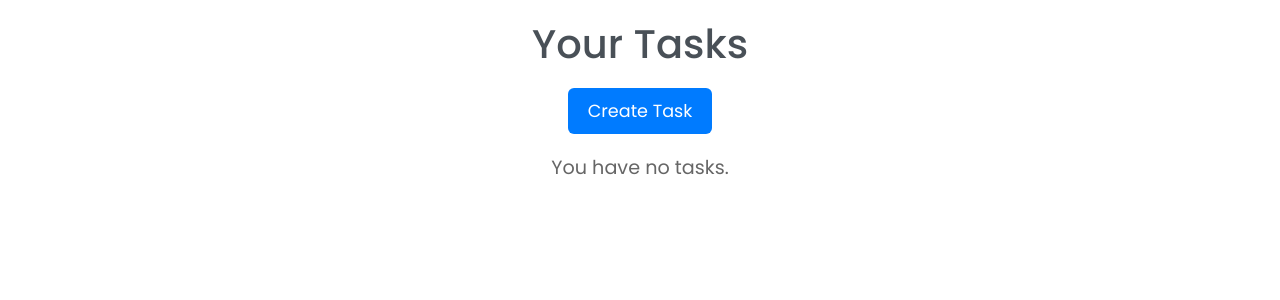
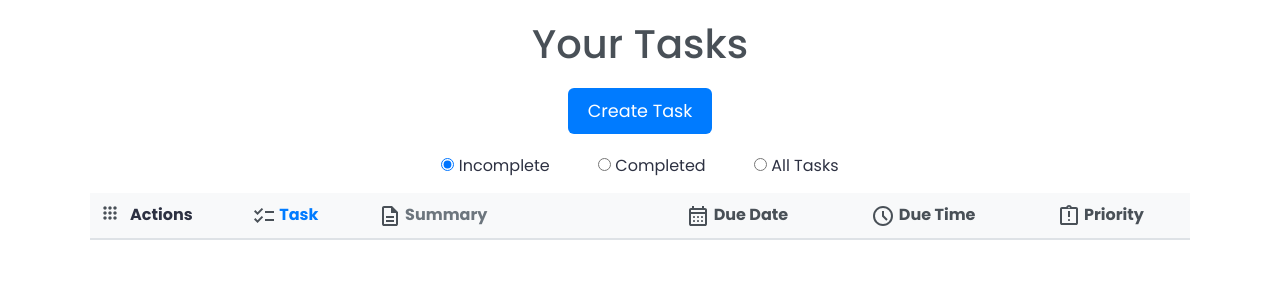
Before and after one commit to kenneth0810/CMPE133-TaskMate, a Flask app: page /tasks in a window 1280 px wide. Shown: the part 56-356 px from the top of the page. Run offline with Flask 3, Linux system fonts and the light colour scheme; a user stored in the database is signed in; tables that the repository leaves empty hold one stand-in row (values such as "Sample post"); some libraries are stand-ins or nearby versions.

Commit message:
added filtering for incomplete, complete, and all tasks

```diff
--- a/app/routes.py
+++ b/app/routes.py
@@ -91,14 +91,15 @@
             db.session.add(task)
             db.session.commit()
             flash('Successfully created new task.')
-            tasks = Task.query.filter(Task.user_id==current_user.id).filter(Task.is_completed==False).all()
+            tasks = Task.query.filter(Task.user_id==current_user.id).all()
             return redirect(url_for('tasks'))
         else:
             findTask = Task.query.filter_by(id=edit_task_id).first()
             form.populate_obj(findTask)
             db.session.commit()
-    tasks = Task.query.filter(Task.user_id==current_user.id).filter(Task.is_completed==False).all()
+    tasks = Task.query.filter(Task.user_id==current_user.id).all()
     return render_template('tasks.html', form=form, tasks=tasks)
+
 
 @myapp.route('/delete_task/<task_id>', methods=['DELETE'])
 def delete_task(task_id):
--- a/app/static/tasks.css
+++ b/app/static/tasks.css
@@ -30,6 +30,10 @@
 .no-tasks {
     font-size: 1.2em;
     color: #666;
+}
+
+.task-filter label {
+    padding: 0 2%;
 }
 
 /* Task Header Styling */
--- a/app/templates/tasks.html
+++ b/app/templates/tasks.html
@@ -12,45 +12,108 @@
     {% if not tasks %}
     <p class="no-tasks">You have no tasks.</p>
     {% else %}
+    <div class="task-filter">
+        <form method="get" action="{{ url_for('tasks') }}">
+            <label>
+                <input type="radio" name="filter" value="incomplete" checked
+                       {% if filter_by == 'incomplete' %}checked{% endif %}
+                       onchange="filterTasks()">
+                Incomplete
+            </label>
+            <label>
+                <input type="radio" name="filter" value="completed"
+                       {% if filter_by == 'completed' %}checked{% endif %}
+                       onchange="filterTasks()">
+                Completed
+            </label>
+            <label>
+                <input type="radio" name="filter" value="all"
+                       {% if filter_by == 'all' %}checked{% endif %}
+                       onchange="filterTasks()">
+                All Tasks
+            </label>
+        </form>
+    </div>
     <div class="all-tasks">
         <div class="header">
             <span class="actions-header actions">
-                <svg xmlns="http://www.w3.org/2000/svg" height="24px" viewBox="0 -960 960 960" width="24px" fill="#e8eaed"><path d="M240-160q-33 0-56.5-23.5T160-240q0-33 23.5-56.5T240-320q33 0 56.5 23.5T320-240q0 33-23.5 56.5T240-160Zm240 0q-33 0-56.5-23.5T400-240q0-33 23.5-56.5T480-320q33 0 56.5 23.5T560-240q0 33-23.5 56.5T480-160Zm240 0q-33 0-56.5-23.5T640-240q0-33 23.5-56.5T720-320q33 0 56.5 23.5T800-240q0 33-23.5 56.5T720-160ZM240-400q-33 0-56.5-23.5T160-480q0-33 23.5-56.5T240-560q33 0 56.5 23.5T320-480q0 33-23.5 56.5T240-400Zm240 0q-33 0-56.5-23.5T400-480q0-33 23.5-56.5T480-560q33 0 56.5 23.5T560-480q0 33-23.5 56.5T480-400Zm240 0q-33 0-56.5-23.5T640-480q0-33 23.5-56.5T720-560q33 0 56.5 23.5T800-480q0 33-23.5 56.5T720-400ZM240-640q-33 0-56.5-23.5T160-720q0-33 23.5-56.5T240-800q33 0 56.5 23.5T320-720q0 33-23.5 56.5T240-640Zm240 0q-33 0-56.5-23.5T400-720q0-33 23.5-56.5T480-800q33 0 56.5 23.5T560-720q0 33-23.5 56.5T480-640Zm240 0q-33 0-56.5-23.5T640-720q0-33 23.5-56.5T720-800q33 0 56.5 23.5T800-720q0 33-23.5 56.5T720-640Z"/></svg>
+                <svg xmlns="http://www.w3.org/2000/svg" height="24px" viewBox="0 -960 960 960" width="24px"
+                    fill="#e8eaed">
+                    <path
+                        d="M240-160q-33 0-56.5-23.5T160-240q0-33 23.5-56.5T240-320q33 0 56.5 23.5T320-240q0 33-23.5 56.5T240-160Zm240 0q-33 0-56.5-23.5T400-240q0-33 23.5-56.5T480-320q33 0 56.5 23.5T560-240q0 33-23.5 56.5T480-160Zm240 0q-33 0-56.5-23.5T640-240q0-33 23.5-56.5T720-320q33 0 56.5 23.5T800-240q0 33-23.5 56.5T720-160ZM240-400q-33 0-56.5-23.5T160-480q0-33 23.5-56.5T240-560q33 0 56.5 23.5T320-480q0 33-23.5 56.5T240-400Zm240 0q-33 0-56.5-23.5T400-480q0-33 23.5-56.5T480-560q33 0 56.5 23.5T560-480q0 33-23.5 56.5T480-400Zm240 0q-33 0-56.5-23.5T640-480q0-33 23.5-56.5T720-560q33 0 56.5 23.5T800-480q0 33-23.5 56.5T720-400ZM240-640q-33 0-56.5-23.5T160-720q0-33 23.5-56.5T240-800q33 0 56.5 23.5T320-720q0 33-23.5 56.5T240-640Zm240 0q-33 0-56.5-23.5T400-720q0-33 23.5-56.5T480-800q33 0 56.5 23.5T560-720q0 33-23.5 56.5T480-640Zm240 0q-33 0-56.5-23.5T640-720q0-33 23.5-56.5T720-800q33 0 56.5 23.5T800-720q0 33-23.5 56.5T720-640Z" />
+                </svg>
                 Actions
             </span>
             <span class="title">
-                <svg xmlns="http://www.w3.org/2000/svg" height="24px" viewBox="0 -960 960 960" width="24px" fill="#e8eaed"><path d="M222-200 80-342l56-56 85 85 170-170 56 57-225 226Zm0-320L80-662l56-56 85 85 170-170 56 57-225 226Zm298 240v-80h360v80H520Zm0-320v-80h360v80H520Z"/></svg>
+                <svg xmlns="http://www.w3.org/2000/svg" height="24px" viewBox="0 -960 960 960" width="24px"
+                    fill="#e8eaed">
+                    <path
+                        d="M222-200 80-342l56-56 85 85 170-170 56 57-225 226Zm0-320L80-662l56-56 85 85 170-170 56 57-225 226Zm298 240v-80h360v80H520Zm0-320v-80h360v80H520Z" />
+                </svg>
                 Task
             </span>
             <span class="description">
-                <svg xmlns="http://www.w3.org/2000/svg" height="24px" viewBox="0 -960 960 960" width="24px" fill="#e8eaed"><path d="M320-240h320v-80H320v80Zm0-160h320v-80H320v80ZM240-80q-33 0-56.5-23.5T160-160v-640q0-33 23.5-56.5T240-880h320l240 240v480q0 33-23.5 56.5T720-80H240Zm280-520v-200H240v640h480v-440H520ZM240-800v200-200 640-640Z"/></svg>
+                <svg xmlns="http://www.w3.org/2000/svg" height="24px" viewBox="0 -960 960 960" width="24px"
+                    fill="#e8eaed">
+                    <path
+                        d="M320-240h320v-80H320v80Zm0-160h320v-80H320v80ZM240-80q-33 0-56.5-23.5T160-160v-640q0-33 23.5-56.5T240-880h320l240 240v480q0 33-23.5 56.5T720-80H240Zm280-520v-200H240v640h480v-440H520ZM240-800v200-200 640-640Z" />
+                </svg>
                 Summary
             </span>
             <span class="due-date">
-                <svg xmlns="http://www.w3.org/2000/svg" height="24px" viewBox="0 -960 960 960" width="24px" fill="#e8eaed"><path d="M200-80q-33 0-56.5-23.5T120-160v-560q0-33 23.5-56.5T200-800h40v-80h80v80h320v-80h80v80h40q33 0 56.5 23.5T840-720v560q0 33-23.5 56.5T760-80H200Zm0-80h560v-400H200v400Zm0-480h560v-80H200v80Zm0 0v-80 80Zm280 240q-17 0-28.5-11.5T440-440q0-17 11.5-28.5T480-480q17 0 28.5 11.5T520-440q0 17-11.5 28.5T480-400Zm-160 0q-17 0-28.5-11.5T280-440q0-17 11.5-28.5T320-480q17 0 28.5 11.5T360-440q0 17-11.5 28.5T320-400Zm320 0q-17 0-28.5-11.5T600-440q0-17 11.5-28.5T640-480q17 0 28.5 11.5T680-440q0 17-11.5 28.5T640-400ZM480-240q-17 0-28.5-11.5T440-280q0-17 11.5-28.5T480-320q17 0 28.5 11.5T520-280q0 17-11.5 28.5T480-240Zm-160 0q-17 0-28.5-11.5T280-280q0-17 11.5-28.5T320-320q17 0 28.5 11.5T360-280q0 17-11.5 28.5T320-240Zm320 0q-17 0-28.5-11.5T600-280q0-17 11.5-28.5T640-320q17 0 28.5 11.5T680-280q0 17-11.5 28.5T640-240Z"/></svg>
+                <svg xmlns="http://www.w3.org/2000/svg" height="24px" viewBox="0 -960 960 960" width="24px"
+                    fill="#e8eaed">
+                    <path
+                        d="M200-80q-33 0-56.5-23.5T120-160v-560q0-33 23.5-56.5T200-800h40v-80h80v80h320v-80h80v80h40q33 0 56.5 23.5T840-720v560q0 33-23.5 56.5T760-80H200Zm0-80h560v-400H200v400Zm0-480h560v-80H200v80Zm0 0v-80 80Zm280 240q-17 0-28.5-11.5T440-440q0-17 11.5-28.5T480-480q17 0 28.5 11.5T520-440q0 17-11.5 28.5T480-400Zm-160 0q-17 0-28.5-11.5T280-440q0-17 11.5-28.5T320-480q17 0 28.5 11.5T360-440q0 17-11.5 28.5T320-400Zm320 0q-17 0-28.5-11.5T600-440q0-17 11.5-28.5T640-480q17 0 28.5 11.5T680-440q0 17-11.5 28.5T640-400ZM480-240q-17 0-28.5-11.5T440-280q0-17 11.5-28.5T480-320q17 0 28.5 11.5T520-280q0 17-11.5 28.5T480-240Zm-160 0q-17 0-28.5-11.5T280-280q0-17 11.5-28.5T320-320q17 0 28.5 11.5T360-280q0 17-11.5 28.5T320-240Zm320 0q-17 0-28.5-11.5T600-280q0-17 11.5-28.5T640-320q17 0 28.5 11.5T680-280q0 17-11.5 28.5T640-240Z" />
+                </svg>
                 Due Date
             </span>
             <span class="due-time">
-                <svg xmlns="http://www.w3.org/2000/svg" height="24px" viewBox="0 -960 960 960" width="24px" fill="#e8eaed"><path d="m612-292 56-56-148-148v-184h-80v216l172 172ZM480-80q-83 0-156-31.5T197-197q-54-54-85.5-127T80-480q0-83 31.5-156T197-763q54-54 127-85.5T480-880q83 0 156 31.5T763-763q54 54 85.5 127T880-480q0 83-31.5 156T763-197q-54 54-127 85.5T480-80Zm0-400Zm0 320q133 0 226.5-93.5T800-480q0-133-93.5-226.5T480-800q-133 0-226.5 93.5T160-480q0 133 93.5 226.5T480-160Z"/></svg>
+                <svg xmlns="http://www.w3.org/2000/svg" height="24px" viewBox="0 -960 960 960" width="24px"
+                    fill="#e8eaed">
+                    <path
+                        d="m612-292 56-56-148-148v-184h-80v216l172 172ZM480-80q-83 0-156-31.5T197-197q-54-54-85.5-127T80-480q0-83 31.5-156T197-763q54-54 127-85.5T480-880q83 0 156 31.5T763-763q54 54 85.5 127T880-480q0 83-31.5 156T763-197q-54 54-127 85.5T480-80Zm0-400Zm0 320q133 0 226.5-93.5T800-480q0-133-93.5-226.5T480-800q-133 0-226.5 93.5T160-480q0 133 93.5 226.5T480-160Z" />
+                </svg>
                 Due Time
             </span>
             <span class="priority">
-                <svg xmlns="http://www.w3.org/2000/svg" height="24px" viewBox="0 -960 960 960" width="24px" fill="#e8eaed"><path d="M480-280q17 0 28.5-11.5T520-320q0-17-11.5-28.5T480-360q-17 0-28.5 11.5T440-320q0 17 11.5 28.5T480-280Zm-40-160h80v-240h-80v240ZM200-120q-33 0-56.5-23.5T120-200v-560q0-33 23.5-56.5T200-840h168q13-36 43.5-58t68.5-22q38 0 68.5 22t43.5 58h168q33 0 56.5 23.5T840-760v560q0 33-23.5 56.5T760-120H200Zm0-80h560v-560H200v560Zm280-590q13 0 21.5-8.5T510-820q0-13-8.5-21.5T480-850q-13 0-21.5 8.5T450-820q0 13 8.5 21.5T480-790ZM200-200v-560 560Z"/></svg>
+                <svg xmlns="http://www.w3.org/2000/svg" height="24px" viewBox="0 -960 960 960" width="24px"
+                    fill="#e8eaed">
+                    <path
+                        d="M480-280q17 0 28.5-11.5T520-320q0-17-11.5-28.5T480-360q-17 0-28.5 11.5T440-320q0 17 11.5 28.5T480-280Zm-40-160h80v-240h-80v240ZM200-120q-33 0-56.5-23.5T120-200v-560q0-33 23.5-56.5T200-840h168q13-36 43.5-58t68.5-22q38 0 68.5 22t43.5 58h168q33 0 56.5 23.5T840-760v560q0 33-23.5 56.5T760-120H200Zm0-80h560v-560H200v560Zm280-590q13 0 21.5-8.5T510-820q0-13-8.5-21.5T480-850q-13 0-21.5 8.5T450-820q0 13 8.5 21.5T480-790ZM200-200v-560 560Z" />
+                </svg>
                 Priority
             </span>
         </div>
         {% for task in tasks %}
-        <div class="task" id = {{task.id}}>
+        <div class="task" id={{task.id}} data-status="{{ 'completed' if task.is_completed else 'incomplete' }}" {%if task.is_completed%} style="text-decoration: line-through;" {%endif%}>
             <span class="actions">
-                <a href="{{ url_for('complete_task', task_id=task.id) }}" class = "complete"><svg class="complete" xmlns="http://www.w3.org/2000/svg" height="24px" viewBox="0 -960 960 960" width="24px" fill="#e8eaed"><path d="m424-312 282-282-56-56-226 226-114-114-56 56 170 170ZM200-120q-33 0-56.5-23.5T120-200v-560q0-33 23.5-56.5T200-840h560q33 0 56.5 23.5T840-760v560q0 33-23.5 56.5T760-120H200Zm0-80h560v-560H200v560Zm0-560v560-560Z"/></svg></a>
-                <a href="{{ url_for('delete_task', task_id=task.id) }}" class = "delete"><svg class ="delete" xmlns="http://www.w3.org/2000/svg" height="24px" viewBox="0 -960 960 960" width="24px" fill="#e8eaed"><path d="M280-120q-33 0-56.5-23.5T200-200v-520h-40v-80h200v-40h240v40h200v80h-40v520q0 33-23.5 56.5T680-120H280Zm400-600H280v520h400v-520ZM360-280h80v-360h-80v360Zm160 0h80v-360h-80v360ZM280-720v520-520Z"/></svg></a>
-                <a href="{{ url_for('edit_task', task_id=task.id) }}" class = "edit"><svg class="edit" xmlns="http://www.w3.org/2000/svg" height="24px" viewBox="0 -960 960 960" width="24px" fill="#e8eaed"><path d="M200-200h57l391-391-57-57-391 391v57Zm-80 80v-170l528-527q12-11 26.5-17t30.5-6q16 0 31 6t26 18l55 56q12 11 17.5 26t5.5 30q0 16-5.5 30.5T817-647L290-120H120Zm640-584-56-56 56 56Zm-141 85-28-29 57 57-29-28Z"/></svg></a>
+            {% if not task.is_completed %}
+                <a href="{{ url_for('complete_task', task_id=task.id) }}" class="complete"><svg class="complete"
+                        xmlns="http://www.w3.org/2000/svg" height="24px" viewBox="0 -960 960 960" width="24px"
+                        fill="#e8eaed">
+                        <path
+                            d="m424-312 282-282-56-56-226 226-114-114-56 56 170 170ZM200-120q-33 0-56.5-23.5T120-200v-560q0-33 23.5-56.5T200-840h560q33 0 56.5 23.5T840-760v560q0 33-23.5 56.5T760-120H200Zm0-80h560v-560H200v560Zm0-560v560-560Z" />
+                </svg></a>
+                <a href="{{ url_for('edit_task', task_id=task.id) }}" class="edit"><svg class="edit"
+                    xmlns="http://www.w3.org/2000/svg" height="24px" viewBox="0 -960 960 960" width="24px"
+                    fill="#e8eaed">
+                    <path
+                    d="M200-200h57l391-391-57-57-391 391v57Zm-80 80v-170l528-527q12-11 26.5-17t30.5-6q16 0 31 6t26 18l55 56q12 11 17.5 26t5.5 30q0 16-5.5 30.5T817-647L290-120H120Zm640-584-56-56 56 56Zm-141 85-28-29 57 57-29-28Z" />
+                </svg></a>
+            {% endif %}
+                <a href="{{ url_for('delete_task', task_id=task.id) }}" class="delete"><svg class="delete"
+                        xmlns="http://www.w3.org/2000/svg" height="24px" viewBox="0 -960 960 960" width="24px"
+                        fill="#e8eaed">
+                        <path
+                            d="M280-120q-33 0-56.5-23.5T200-200v-520h-40v-80h200v-40h240v40h200v80h-40v520q0 33-23.5 56.5T680-120H280Zm400-600H280v520h400v-520ZM360-280h80v-360h-80v360Zm160 0h80v-360h-80v360ZM280-720v520-520Z" />
+                </svg></a>
             </span>
-            <span class="title" value = {{task.title}}>{{ task.title }}</span>
-            <span class="description" value = {{task.description}}>{{ task.description }}</span>
-            <span class="due-date" value = {{task.due_date}}>{{ task.due_date }}</span>
-            <span class="due-time" value = {{task.due_time}}>{{ task.due_time }}</span>
-            <span class="priority" value = {{task.priority}}>
+            <span class="title" value={{task.title}}>{{ task.title }}</span>
+            <span class="description" value={{task.description}}>{{ task.description }}</span>
+            <span class="due-date" value={{task.due_date}}>{{ task.due_date }}</span>
+            <span class="due-time" value={{task.due_time}}>{{ task.due_time }}</span>
+            <span class="priority" value={{task.priority}}>
                 {% if task.priority == "1" %}
                 Low
                 {% elif task.priority == "2" %}
@@ -67,8 +130,85 @@
     {% endif %}
 </div>
 
+<!-- Bootstrap Modal -->
+<div class="modal fade" id="taskModal" tabindex="-1" aria-labelledby="taskModalLabel" aria-hidden="true"
+    style="display: none;">
+    <div class="modal-dialog">
+        <div class="modal-content">
+            <div class="modal-header">
+                <h5 class="modal-title" id="taskModalLabel">Add Task Details</h5>
+                <button type="button" class="btn-close" data-bs-dismiss="modal" aria-label="Close"
+                    onclick="reset()"></button>
+            </div>
+            <div class="modal-body">
+                <form action="{{ url_for('tasks') }}" method="post">
+                    <input id="et" type="hidden" name="entry" value="0">
+                    {{ form.hidden_tag() }}
+                    <div class="mb-3">
+                        <label for="title">Title</label>
+                        {{ form.title(class="form-control", id="title") }}
+                    </div>
+                    <div class="mb-3">
+                        {{ form.description(placeholder="Task Description", class="form-control", id="description") }}
+                    </div>
+                    <div class="mb-3">
+                        <label for="priority">Priority</label>
+                        {{ form.priority(class="form-select", id="priority") }}
+                    </div>
+                    <div class="mb-3">
+                        <label for="due-date">Due Date</label>
+                        {{ form.due_date(class="form-control", placeholder="MM-DD-YYYY", type="date", id="due_date") }}
+                    </div>
+                    <div class="mb-3">
+                        <label for="due-time">Due Time</label>
+                        {{ form.due_time(class="form-control", placeholder="HH:MM AM/PM", type="time", id="due_time") }}
+                    </div>
+                    <div class="modal-footer">
+                        <button type="button" class="btn btn-secondary" data-bs-dismiss="modal"
+                            onclick="document.getElementById('et').value = '0';document.getElementById('submit').value = 'Create Task';document.getElementById('title').value = '';document.getElementById('description').value = '';document.getElementById('priority').value = '';">Cancel</button>
+                        {{ form.submit(class="btn btn-primary", id = "submit") }}
+                    </div>
+                </form>
+            </div>
+        </div>
+    </div>
+</div>
+
 <script>
-    document.querySelector('.all-tasks').addEventListener('click', function(event) {
+    document.getElementById('openModalButton').addEventListener('click', function () {
+        // Show the modal
+        var myModal = new bootstrap.Modal(document.getElementById('taskModal'));
+        myModal.show();
+    });
+
+    function filterTasks() {
+        const selectedFilter = document.querySelector('input[name="filter"]:checked').value;
+        const tasks = document.querySelectorAll('.task');
+
+        tasks.forEach(task => {
+            const taskStatus = task.getAttribute('data-status');
+
+            if (selectedFilter === 'all') {
+                task.style.display = 'grid'; // Show all tasks
+            }
+            else if (selectedFilter === 'incomplete' && taskStatus === 'incomplete') {
+                task.style.display = 'grid'; // Show incomplete tasks
+            }
+            else if (selectedFilter === 'completed' && taskStatus === 'completed') {
+                task.style.display = 'grid'; // Show completed tasks
+            }
+            else {
+                task.style.display = 'none'; // Hide tasks that don't match the filter
+            }
+        });
+    }
+
+    // Run on page load to filter based on the default radio button
+    window.onload = () => {
+        filterTasks();
+    };
+
+    document.querySelector('.all-tasks').addEventListener('click', function (event) {
         event.preventDefault();
 
         if (event.target.closest('.delete') || event.target.closest('.edit') || event.target.closest('.complete')) {
@@ -83,7 +223,7 @@
                     console.log(`Deleting ${taskId}`);
                     fetch(`/delete_task/${taskId}`, {
                         method: 'DELETE',
-                    headers: {'Content-Type': 'application/json',}
+                        headers: { 'Content-Type': 'application/json', }
                     })
                         .then(response => response.json())
                         .then(data => {
@@ -101,7 +241,7 @@
                     editTaskId.value = taskId;
                     fetch(`/edit_task/${taskId}`, {
                         method: 'GET',
-                    headers: {'Content-Type': 'application/json',}
+                        headers: { 'Content-Type': 'application/json', }
                     })
                         .then(response => response.json())
                         .then(data => {
@@ -125,13 +265,14 @@
                     console.log(`Completing ${taskId}`);
                     fetch(`/complete_task/${taskId}`, {
                         method: 'PATCH',
-                    headers: {'Content-Type': 'application/json',}
+                        headers: { 'Content-Type': 'application/json', }
                     })
                         .then(response => response.json())
                         .then(data => {
                             if (data.success) {
                                 console.log(data.message);
                                 taskElement.remove();
+                                location.reload();
                             } else {
                                 console.error('Failed to mark the task as complete.');
                             }
@@ -141,9 +282,7 @@
             }
         }
     });
-</script>
 
-<script>
     function reset() {
         document.getElementById("et").value = "0";
         document.getElementById("submit").value = "Create Task";
@@ -155,53 +294,4 @@
     }
 </script>
 
-<!-- Bootstrap Modal -->
-<div class="modal fade" id="taskModal" tabindex="-1" aria-labelledby="taskModalLabel" aria-hidden="true" style="display: none;">
-    <div class="modal-dialog">
-        <div class="modal-content">
-            <div class="modal-header">
-                <h5 class="modal-title" id="taskModalLabel">Add Task Details</h5>
-                <button type="button" class="btn-close" data-bs-dismiss="modal" aria-label="Close" onclick="reset()"></button>
-            </div>
-            <div class="modal-body">
-                <form action="{{ url_for('tasks') }}" method="post">
-                    <input id = "et" type="hidden" name="entry" value="0">
-                    {{ form.hidden_tag() }}
-                    <div class="mb-3">
-                        <label for="title">Title</label>
-                        {{ form.title(class="form-control", id="title") }}
-                    </div>
-                    <div class="mb-3">
-                        {{ form.description(placeholder="Task Description", class="form-control", id="description") }}
-                    </div>
-                    <div class="mb-3">
-                        <label for="priority">Priority</label>
-                        {{ form.priority(class="form-select", id="priority") }}
-                    </div>
-                    <div class="mb-3">
-                        <label for="due-date">Due Date</label>
-                        {{ form.due_date(class="form-control", placeholder="MM-DD-YYYY", type="date", id="due_date") }}
-                    </div>
-                    <div class="mb-3">
-                        <label for="due-time">Due Time</label>
-                        {{ form.due_time(class="form-control", placeholder="HH:MM AM/PM", type="time", id="due_time") }}
-                    </div>
-                    <div class="modal-footer">
-                        <button type="button" class="btn btn-secondary" data-bs-dismiss="modal" onclick="document.getElementById('et').value = '0';document.getElementById('submit').value = 'Create Task';document.getElementById('title').value = '';document.getElementById('description').value = '';document.getElementById('priority').value = '';">Cancel</button>
-                        {{ form.submit(class="btn btn-primary", id = "submit") }}
-                    </div>
-                </form>
-            </div>
-        </div>
-    </div>
-</div>
-
-<script>
-    document.getElementById('openModalButton').addEventListener('click', function() {
-        // Show the modal
-        var myModal = new bootstrap.Modal(document.getElementById('taskModal'));
-        myModal.show();
-    });
-</script>
-
 {% endblock %}
```
Lines whose indentation alone changed are shown as unchanged.
